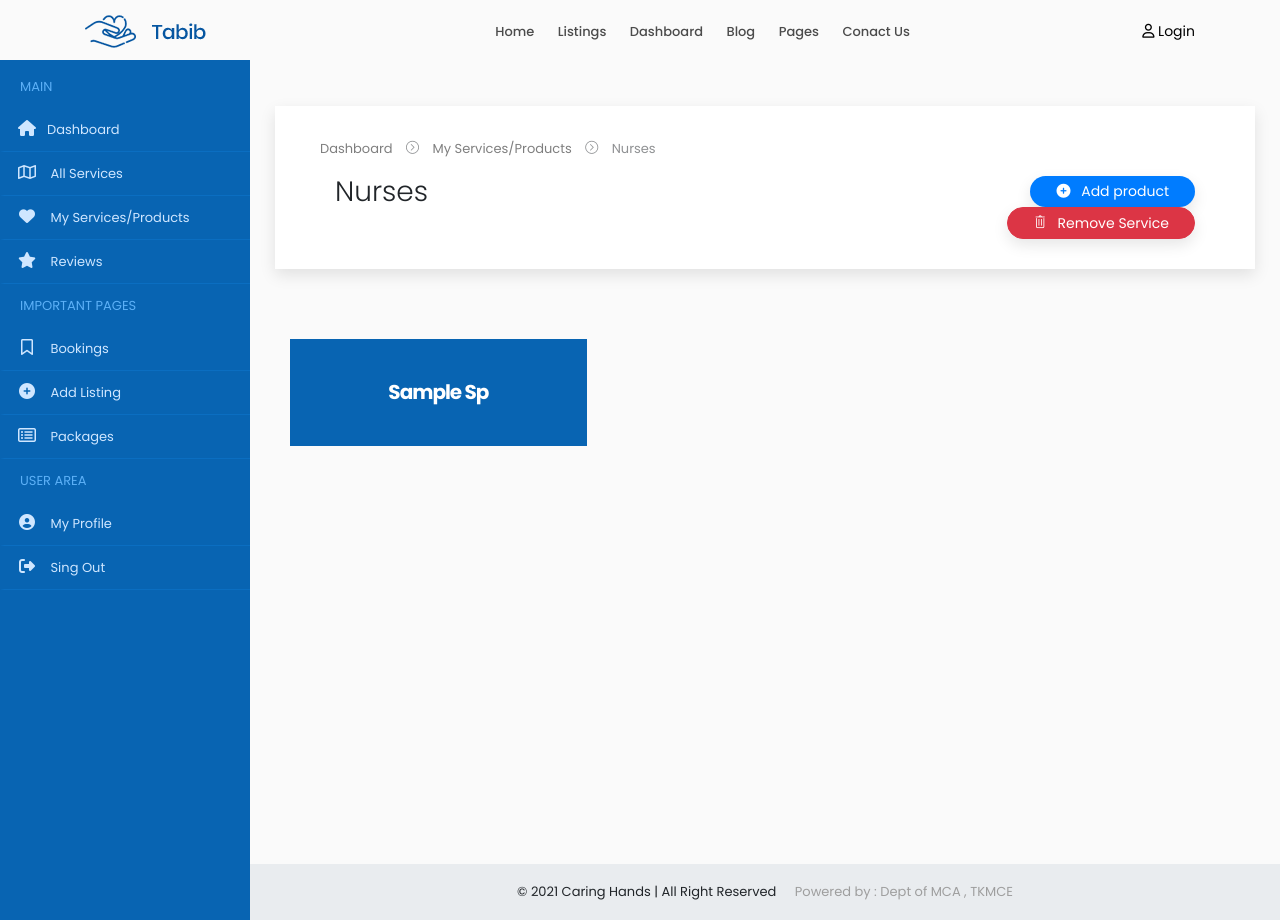
After one commit to ananduv2/palitycare, a Django app: template accounts/templates/provider/product.html in a window 1280 px wide. The commit adds this page. Run offline with Django 3.2, Linux system fonts and the light colour scheme; data comes from the database, SQL or seed files in the repository; both versions use the stored data as it was after the commit; tables that the repository leaves empty hold one stand-in row (values such as "Sample post"); the template is opened without the code that fills it: values that come from a table or form of the project are taken from there, most other values are stand-ins (such as "Sample title", 1, 10 or a date in 2020); some libraries are stand-ins or nearby versions.

Commit message:
sub products listed out

```diff
--- a/accounts/models.py
+++ b/accounts/models.py
@@ -98,6 +98,7 @@ class SubProduct(models.Model):
     name = models.CharField(max_length=250)
     count = models.IntegerField(null=True, blank=True)
     cost = models.IntegerField()
+    details = models.TextField(null=True, blank=True)
 
     def __str__(self):
         return self.name
--- /dev/null
+++ b/accounts/templates/provider/product.html
@@ -0,0 +1,90 @@
+{% extends 'common/dashboard_main.html' %}
+{% load static %}
+{% block content %}
+{% include 'common/header.html' %}
+<!-- // Header  -->
+{% include 'provider/sidenav.html' %}
+
+<div class="content-wrapper">
+<div class="container-fluid overflow-hidden">
+    <div class="row margin-tb-90px margin-lr-10px sm-mrl-0px">
+        <!-- Page Title -->
+        <div id="page-title" class="padding-30px background-white full-width box-shadow">
+            <div class="container">
+                <ol class="breadcrumb opacity-5">
+                    <li><a href="{% url 'home' %}">Dashboard</a></li>
+                    <li><i class="ti ti-arrow-circle-right"></i></li>
+                    <li><a href="{% url 'my_services' %}">My Services/Products</a></li>
+                    <li><i class="ti ti-arrow-circle-right"></i></li>
+                    <li class="active">{{ps.service.category|title}}</li>
+                </ol>
+                <div class="container-fluid">
+                    <div class="row">
+                        <div class="col-6">
+                            <h1 class="font-weight-300">{{ps.service.category|title}}</h1>
+                        </div>
+                        <div class="col-6">
+                            <div class="text-right">
+                                <a href="dashboard-add-listing.html" class=" btn btn-sm border-radius-30  text-white background-second-color  box-shadow  padding-lr-25px margin-left-30px" data-toggle="modal" data-target="#addservice"><i class="fas fa-plus-circle  margin-right-7px"></i> Add product</a>
+                                <a href="dashboard-add-listing.html" class=" btn btn-sm border-radius-30  text-white btn-danger  box-shadow  padding-lr-25px margin-left-30px" data-toggle="modal" data-target="#addservice"><i class="ti ti-trash  margin-right-7px"></i> Remove Service</a>
+                            </div>
+                        </div>
+                    </div>
+                </div>
+
+            </div>
+        </div>
+
+
+        <!-- // Page Title -->
+        <div class="container-fluid">
+            <div class="row" style="margin-top:40px">
+
+                {% for i in sp %}
+                <div class="col-lg-4 col-md-4  col-sm-6 sm-mb-40px wow fadeInUp" data-wow-delay="0.2s" style="visibility: visible; animation-delay: 0.2s; animation-name: fadeInUp;margin-top: 30px;">
+                    <a href="">
+                        <div class="pricing hover-effect">
+                            <div class="pricing-head text-center">
+                                <h3 class="font-weight-700 padding-40px background-main-color margin-0px text-white">
+                                    <span class=" z-index-2 position-relative d-block">{{i.name|title}}<span class="d-block text-small font-weight-300"></span>
+                                    </span>
+                                </h3>
+                            </div>
+                        </div>
+                    </a>
+                </div>
+                {% empty %}
+                <div class="alert alert-danger  margin-bottom-35px border-radius-10 padding-30px">
+                    <strong>OOPS!</strong> No SubProducts found
+                    <hr>
+                    <p class="margin-0px">Add new subproduct to be listed out over here.</p>
+                </div>
+                {% endfor %}
+
+
+
+                <!-- pagination -->
+                <!-- <ul class="pagination pagination-md ">
+                    <li class="page-item disabled"><a class="page-link rounded-0" href="#" tabindex="-1">Previous</a></li>
+                    <li class="page-item"><a class="page-link" href="#">1</a></li>
+                    <li class="page-item"><a class="page-link" href="#">2</a></li>
+                    <li class="page-item"><a class="page-link" href="#">3</a></li>
+                    <li class="page-item"><a class="page-link rounded-0" href="#">Next</a></li>
+                </ul> -->
+                <!-- //pagination -->
+
+            </div>
+        </div>
+
+    </div>
+</div>
+<!-- /.container-fluid-->
+<!-- /.content-wrapper-->
+{% include 'common/small_footer.html' %}
+<!-- Scroll to Top Button-->
+<a class="scroll-to-top rounded" href="#page-top">
+  <i class="fa fa-angle-up"></i>
+</a>
+</div>
+
+{% endblock %}
--- a/accounts/templates/provider/sidenav.html
+++ b/accounts/templates/provider/sidenav.html
@@ -19,7 +19,7 @@
           </a>
             </li>
             <li class="nav-item" data-toggle="tooltip" data-placement="right" title="My Favorites">
-                <a class="nav-link" href="dashboard-my-favorites.html">
+                <a class="nav-link" href="{% url 'my_services' %}">
             <i class="fa fa-fw fa-heart"></i>
             <span class="nav-link-text">My Services/Products</span>
           </a>
--- a/care/urls.py
+++ b/care/urls.py
@@ -38,6 +38,8 @@ urlpatterns = [
     path('provider/dashboard/',ProviderDashboard.as_view(), name='provider_dashboard'),
     path('provider/services/available/',AvailableServices.as_view(), name='available_services'),
     path('provider/add/service/<id>',AddToMyService.as_view(), name='add_service'),
+    path('provider/my/services/',MyServices.as_view(), name='my_services'),
+    path('provider/service/product/<id>',Product.as_view(), name='product'),
 
     path('user/signup/',UserSignup.as_view(), name='user_signup'),
     path('user/dashboard/',UserDashboard.as_view(), name='user_dashboard'),
```
Also changed, not shown: accounts/templates/provider/my_services.html (added, +87 -0 lines), accounts/views.py (+31 -1 lines), accounts/migrations/0013_subproduct_details.py (added), db.sqlite3.
